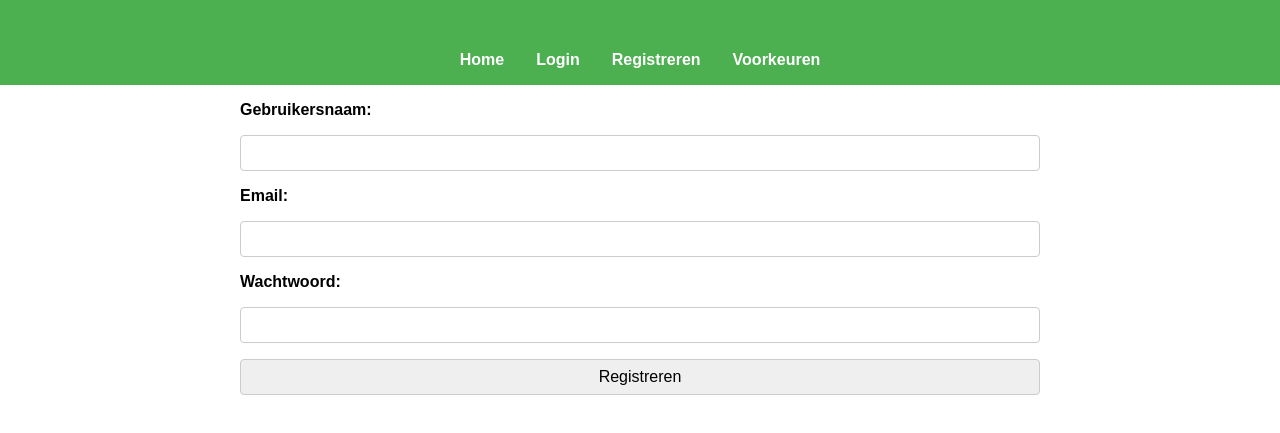
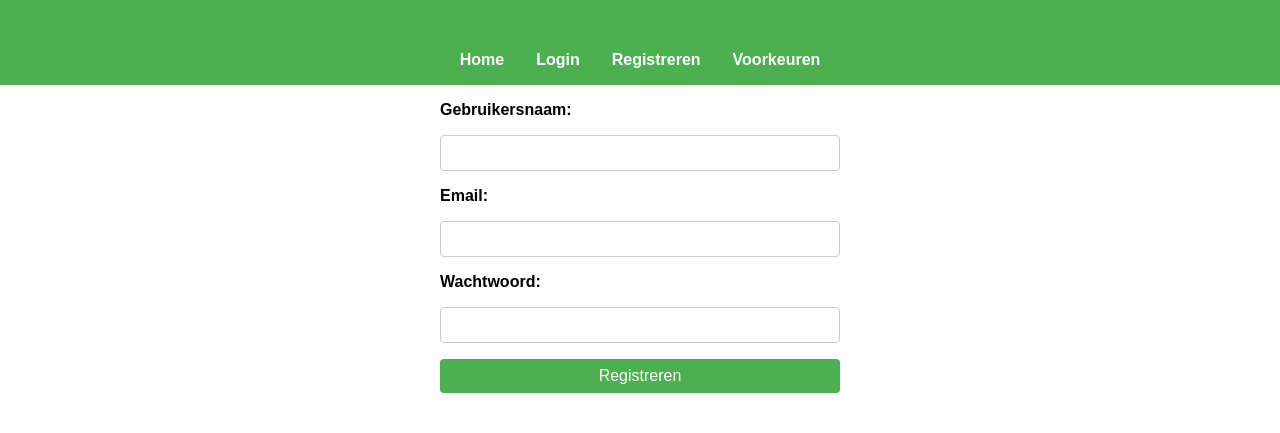
Before and after one commit to jbjdb9/webtech3, a plain HTML site: page register.html in a window 1280 px wide. Shown: the part 77-510 px from the top of the page. Drawn offline with Linux system fonts and the light colour scheme.

Commit message:
Fix login and register styling

```diff
--- a/css/styles.css
+++ b/css/styles.css
@@ -60,7 +60,7 @@ form {
     flex-direction: column;
     gap: 1rem;
     width: 100%;
-    max-width: 800px;
+    max-width: 400px;
     margin: 1rem 0;
 }
 
@@ -111,6 +111,7 @@ form button:hover {
     grid-template-columns: 1fr 1fr;
     gap: 20px;
     align-items: end;
+    max-width: 800px;
 }
 
 #preferences-form > div {
--- a/register.html
+++ b/register.html
@@ -27,7 +27,7 @@
         <label for="password">Wachtwoord:</label>
         <input type="password" id="password" name="password" required>
 
-        <input type="submit" value="Registreren">
+        <button type="submit">Registreren</button>
     </form>
     <div id="register-status"></div>
     <script type="module" src="js/register.js"></script>
```
